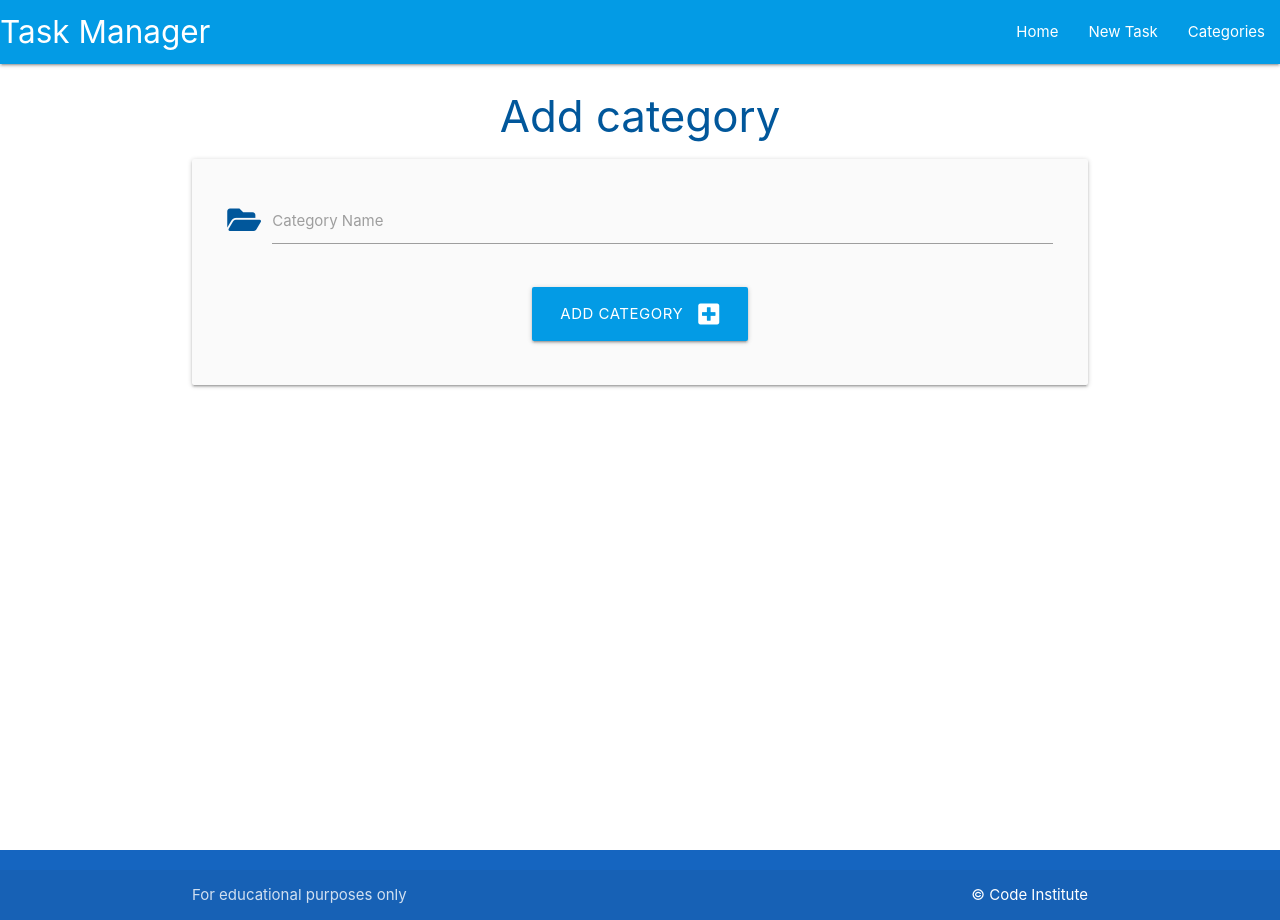
After one commit to ThomasWharton/flask-sqlalchemy-task-manager, a Flask app: page /add_category in a window 1280 px wide. The commit adds this page. Run offline with Flask 3, Linux system fonts and the light colour scheme.

Commit message:
Feature: Form for adding new category

```diff
--- a/taskmanager/__init__.py
+++ b/taskmanager/__init__.py
@@ -2,12 +2,12 @@ import os
 from flask import Flask
 from flask_sqlalchemy import SQLAlchemy
 if os.path.exists("env.py"):
-    import env
+    import env  # noqa
 
 
 app = Flask(__name__)
 app.config["SECRET_KEY"] = os.environ.get("SECRET_KEY")
-app.config["SQLALCHEMY_DATABASE_URL"] = os.environ.get("DB_URL")
+app.config["SQLALCHEMY_DATABASE_URI"] = os.environ.get("DB_URL")
 
 db = SQLAlchemy(app)
 
--- a/taskmanager/models.py
+++ b/taskmanager/models.py
@@ -5,7 +5,7 @@ class Category(db.Model):
     # schema for the Category model
     id = db.Column(db.Integer, primary_key=True)
     category_name = db.Column(db.String(25), unique=True, nullable=False)
-    task = db.relationship("Task", backref="category", cascade="all, delete", lazy=True)  # noqa
+    tasks = db.relationship("Task", backref="category", cascade="all, delete", lazy=True)
 
     def __repr__(self):
         # __repr__ to represent itself in the form of a string
@@ -14,12 +14,12 @@ class Category(db.Model):
 
 class Task(db.Model):
     # schema for the Task model
-    d = db.Column(db.Integer, primary_key=True)
+    id = db.Column(db.Integer, primary_key=True)
     task_name = db.Column(db.String(50), unique=True, nullable=False)
     task_description = db.Column(db.Text, nullable=False)
     is_urgent = db.Column(db.Boolean, default=False, nullable=False)
     due_date = db.Column(db.Date, nullable=False)
-    category_id = db.Column(db.Integer, db.ForeignKey("category.id", ondelete="CASCADE"), nullable=False)  # noqa
+    category_id = db.Column(db.Integer, db.ForeignKey("category.id", ondelete="CASCADE"), nullable=False)
 
     def __repr__(self):
         # __repr__ to represent itself in the form of a string
--- a/taskmanager/routes.py
+++ b/taskmanager/routes.py
@@ -1,4 +1,4 @@
-from flask import render_template
+from flask import render_template, request, redirect, url_for
 from taskmanager import app, db
 from taskmanager.models import Category, Task
 
@@ -6,3 +6,18 @@ from taskmanager.models import Category, Task
 @app.route("/")
 def home():
     return render_template("tasks.html")
+
+
+@app.route("/categories")
+def categories():
+    return render_template("categories.html")
+
+
+@app.route("/add_category", methods=["GET", "POST"])
+def add_category():
+    if request.method == "POST":
+        category = Category(category_name=request.form.get("category_name"))
+        db.session.add(category)
+        db.session.commit()
+        return redirect(url_for("categories"))
+    return render_template("add_category.html")
--- /dev/null
+++ b/taskmanager/templates/add_category.html
@@ -0,0 +1,27 @@
+{% extends "base.html" %}
+{% block content %}
+
+<h3 class="light-blue-text text-darken-4 center-align">Add category</h3>
+
+<div class="row card-panel grey lighten-5">
+    <form class="col s12" method="POST" action="{{ url_for('add_category' )}}">
+        <!-- category_name -->
+        <div class="row">
+            <div class="input-field col s12">
+                <i class="fas fa-folder-open prefix light-blue-text text-darken-4"></i>
+                <input id="category_name" name="category_name" minlength="3" maxlength="25" type="text" class="validate" required>
+                <label for="category_name">Category Name</label>
+            </div>
+        </div>
+        <!-- submit button -->
+        <div class="row">
+            <div class="col s12 center-align">
+                <button type="submit" class="btn-large light-blue darken-1">
+                    Add Category <i class="fas fa-plus-square right"></i>
+                </button>
+            </div>
+        </div>
+    </form>
+</div>
+
+{% endblock %}
--- a/taskmanager/templates/base.html
+++ b/taskmanager/templates/base.html
@@ -22,7 +22,7 @@
               <ul class="right hide-on-med-and-down">
                 <li><a href="{{ url_for('home') }}">Home</a></li>
                 <li><a href="">New Task</a></li>
-                <li><a href="">Categories</a></li>
+                <li><a href="{{ url_for('categories') }}">Categories</a></li>
               </ul>
             </div>
           </nav>
@@ -31,7 +31,7 @@
           <ul class="sidenav" id="mobile-demo">
             <li><a href="{{ url_for('home') }}">Home</a></li>
             <li><a href="">New Task</a></li>
-            <li><a href="">Categories</a></li>
+            <li><a href="{{ url_for('categories') }}">Categories</a></li>
           </ul>
     </header>
 
```
Also changed, not shown: taskmanager/templates/categories.html (added, +14 -0 lines).
